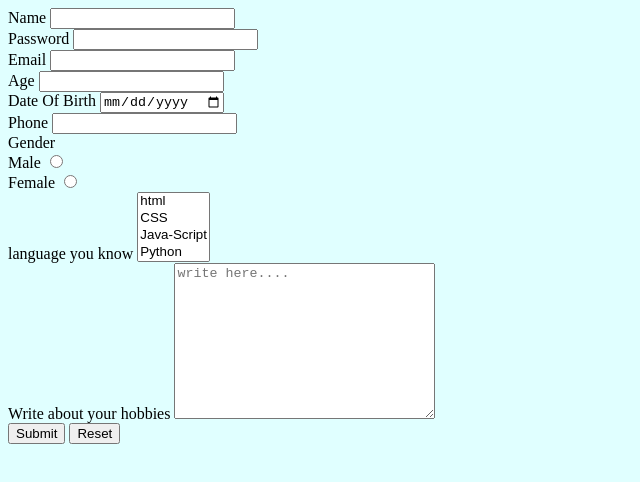
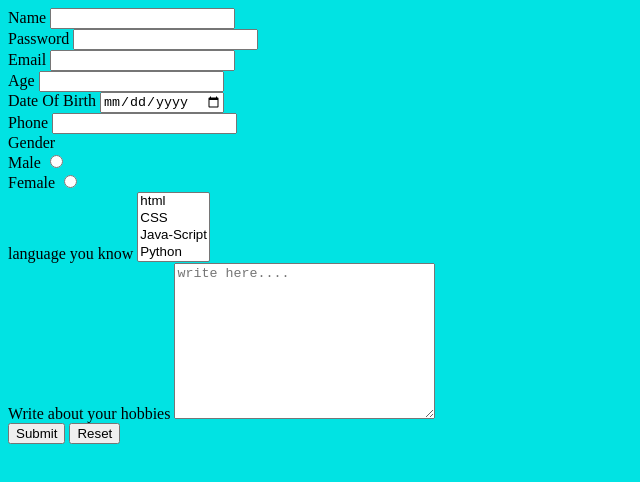
Before and after one commit to raazgupta239/project-first-forms.github.io, a plain HTML site: page index.html in a window 1280 px wide. Shown: the whole page, without its empty margins (0-640 px from the left). Drawn offline with Linux system fonts and the light colour scheme; files that its build step writes are made by us from their sources.

Commit message:
Update style.css

```diff
--- a/style.css
+++ b/style.css
@@ -1,5 +1,5 @@
 #body {
-    background-color: lightcyan;
+    background-color: rgb(1, 227, 227);;
     position: relative;
     width: auto;
 
```
